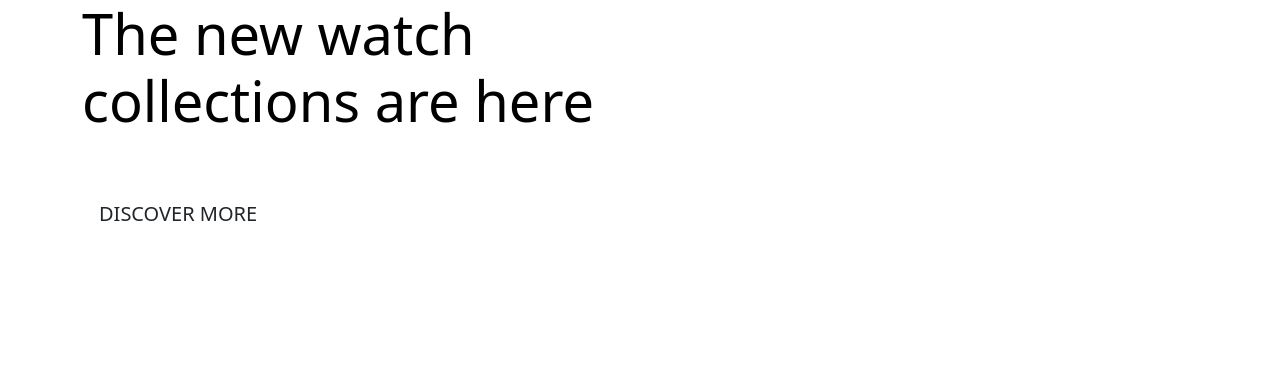
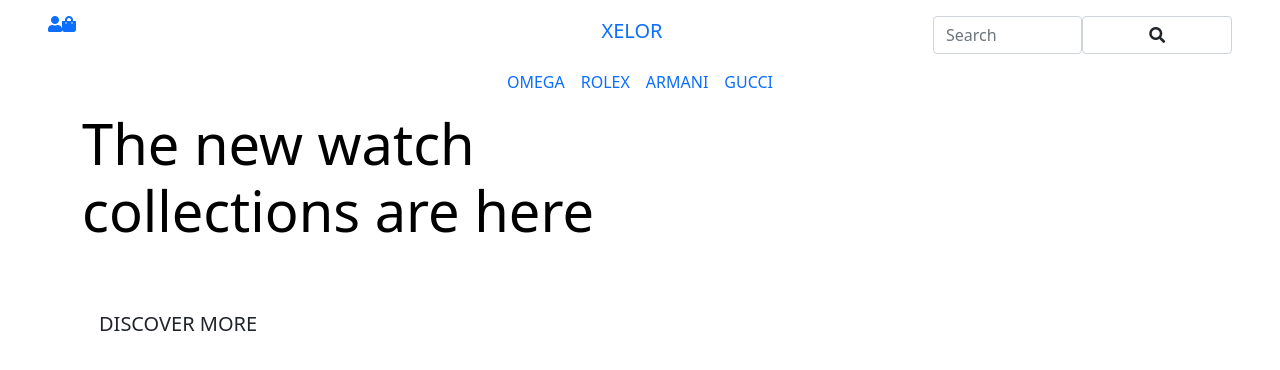
Before and after one commit to VTwin90/xelor, a Django app: page / in a window 1280 px wide. Shown: the top 370 px of the page. Run offline with Django 3.2, Linux system fonts and the light colour scheme.

Commit message:
add content for navbar base.html

```diff
--- a/templates/base.html
+++ b/templates/base.html
@@ -17,6 +17,8 @@
     <!-- Bootstrap CSS -->
     <link href="https://cdn.jsdelivr.net/npm/bootstrap@5.1.3/dist/css/bootstrap.min.css" rel="stylesheet"
         integrity="sha384-1BmE4kWBq78iYhFldvKuhfTAU6auU8tT94WrHftjDbrCEXSU1oBoqyl2QvZ6jIW3" crossorigin="anonymous">
+    <!-- Fontawesome-->
+    <link rel="stylesheet" href="https://cdnjs.cloudflare.com/ajax/libs/font-awesome/5.15.0/css/all.min.css">
     {% endblock %}
 
     {% block extra_css %}
@@ -36,6 +38,52 @@
 </head>
 <body>
     <header class="container-fluid fixed-top"></header>
+    <div class="container-fluid px-md-5 mt-3">
+        <div class="row justify-content-between">
+            <div class="col-md-8 order-md-last">
+                <div class="row">
+                    <div class="col-md-6 text-center">
+                        <a class="navbar-brand" href="#">XELOR</a>
+                    </div>
+                    <div class="col-md-6 d-md-flex justify-content-end mb-md-0 mb-3">
+                        <form action="#" class="searchform order-lg-last">
+                            <div class="form-group d-flex">
+                                <input type="text" class="form-control pl-3" placeholder="Search">
+                                <button type="submit" placeholder="" class="form-control search">
+                                    <span class="fa fa-search"></span>
+                                </button>
+                            </div>
+                        </form>
+                    </div>
+                </div>
+            </div>
+            <div class="col-md-4 d-flex">
+                <div class="nav_icons">
+                    <p class="mb-0 d-flex">
+                        <a href="#" class="d-flex align-items-center justify-content-center"><span class="fas fa-user"><i class="sr-only">Account</i></span></a>
+                        <a href="#" class="d-flex align-items-center justify-content-center"><span class="fas fa-shopping-bag"><i class="sr-only">Shopping Bag</i></span></a>
+                    </p>
+                </div>
+            </div>
+        </div>
+    </div>
+
+    <nav class="navbar navbar-expand-lg" id="nav">
+        <div class="container-fluid">
+            <button class="navbar-toggler" type="button" data-toggle="collapse" data-target="#nav"
+                aria-controls="nav" aria-expanded="false" aria-label="Toggle navigation">
+                <span class="fa fa-bars"></span>
+            </button>
+            <div class="collapse navbar-collapse" id="nav">
+                <ul class="navbar-nav m-auto">
+                    <li class="nav-item active"><a href="#" class="nav-link">OMEGA</a></li>
+                    <li class="nav-item"><a href="#" class="nav-link">ROLEX</a></li>
+                    <li class="nav-item"><a href="#" class="nav-link">ARMANI</a></li>
+                    <li class="nav-item"><a href="#" class="nav-link">GUCCI</a></li>
+                </ul>
+            </div>
+        </div>
+    </nav>
 
     {% if messages %}
         <div class="message-container"></div>
```
